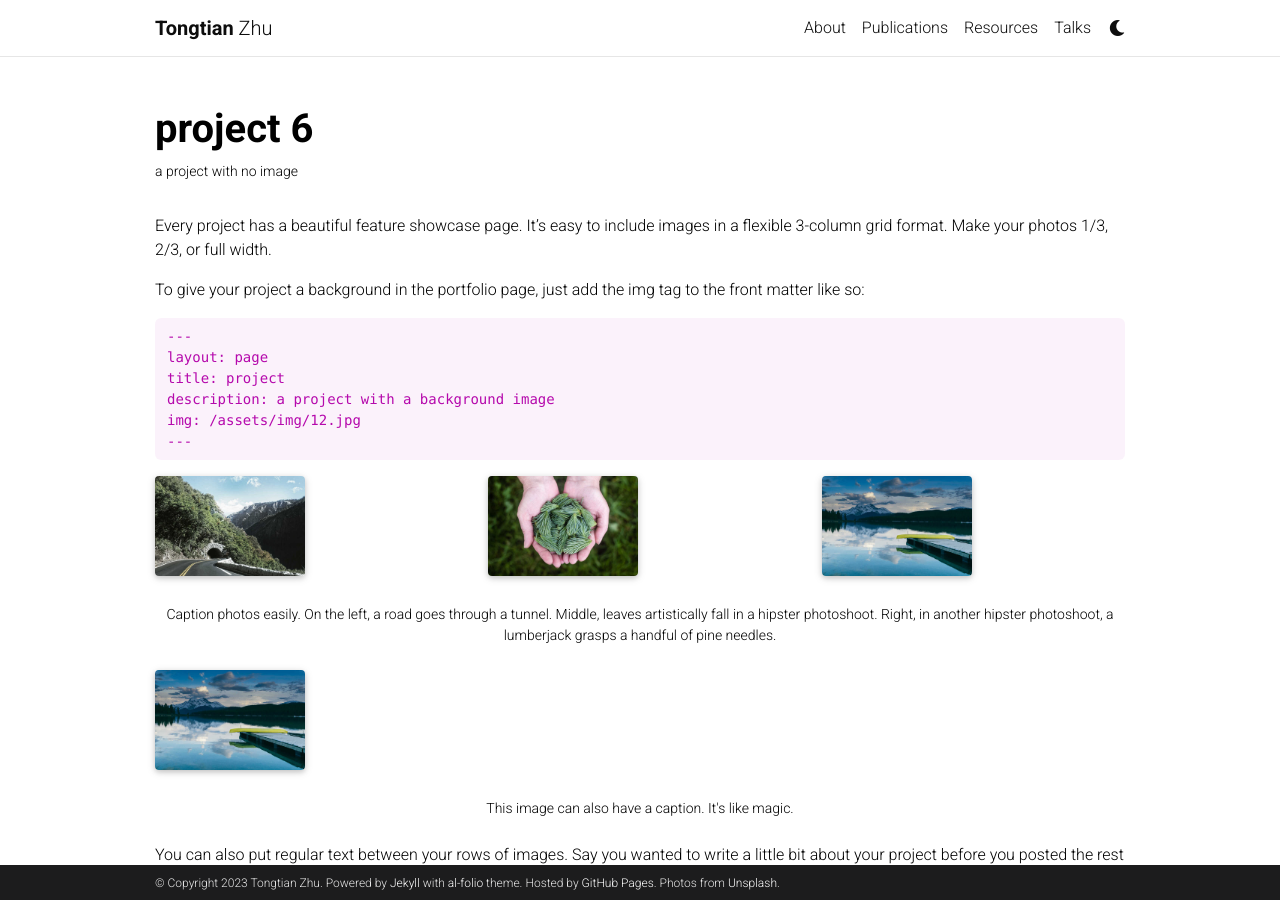
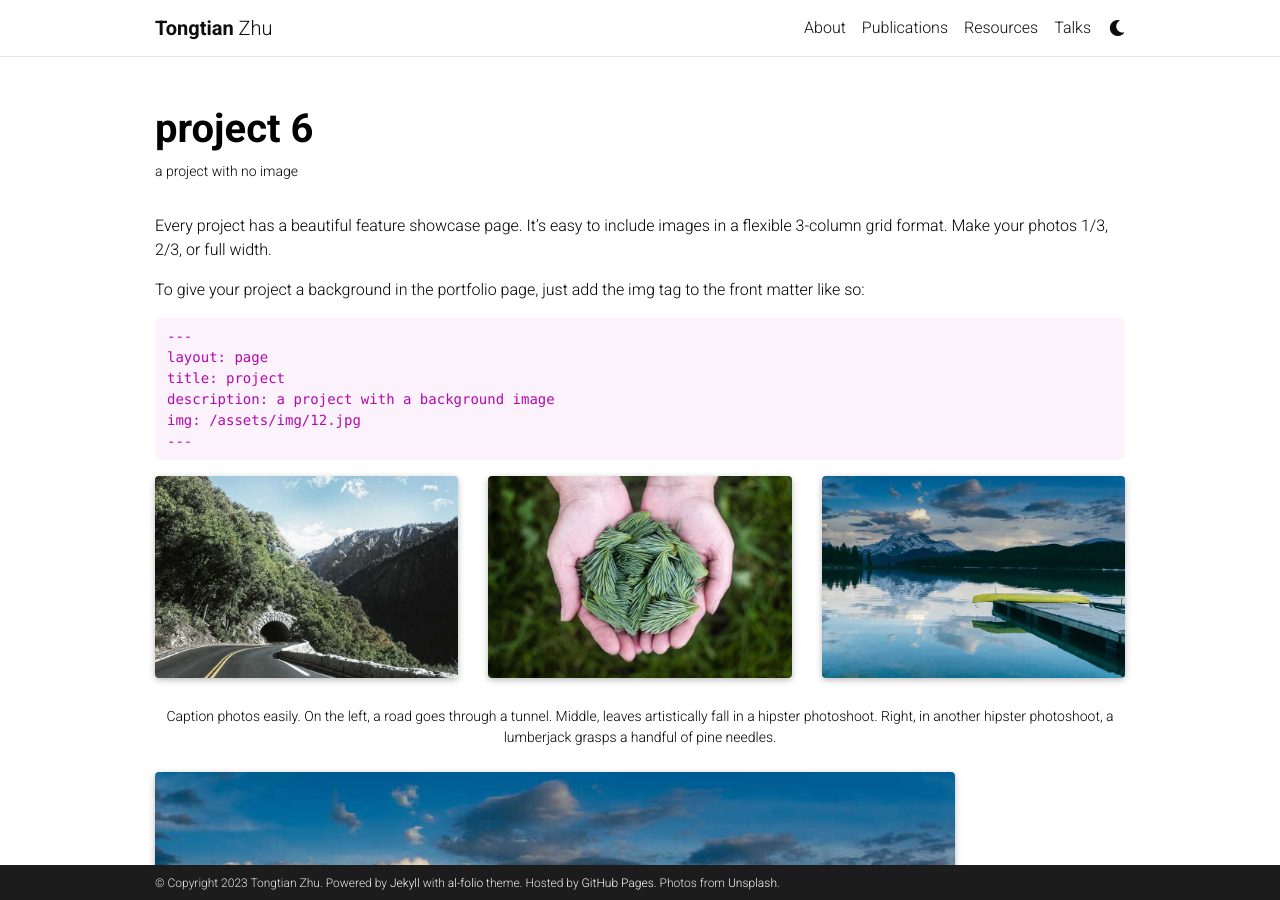
Before and after one commit to Raiden-Zhu/Raiden-Zhu.github.io, a Jekyll site: the page built from _projects/6_project.md, in a window 1280 px wide and 900 px high. Built offline with Jekyll 4.4.1, drawn with Linux system fonts in a browser that asks for light colours; full-size pictures stand in for the smaller copies a plugin makes; comment, search, counter and statistics services are not loaded; a style sheet for code colours, icons or effects is not loaded.

Commit message:
Update figure.html

```diff
--- a/_includes/figure.html
+++ b/_includes/figure.html
@@ -17,8 +17,8 @@
     <img
       src="{{ include.path | relative_url }}"
       {% if include.class %}class="{{ include.class }}"{% endif %}
-      {% if include.width %}width="150px"{% else %}width="150px"{% endif %}
-      {% if include.height %}height="150px"{% else %}height="150px"{% endif %}
+      {% if include.width %}width="{{ include.width }}"{% else %}width="auto"{% endif %}
+      {% if include.height %}height="{{ include.height }}"{% else %}height="auto"{% endif %}
       {% if include.min-width %}min-width="{{ include.min-width }}"{% endif %}
       {% if include.min-height %}min-height="{{ include.min-height }}"{% endif %}
       {% if include.max-width %}max-width="{{ include.max-width }}"{% endif %}
```
